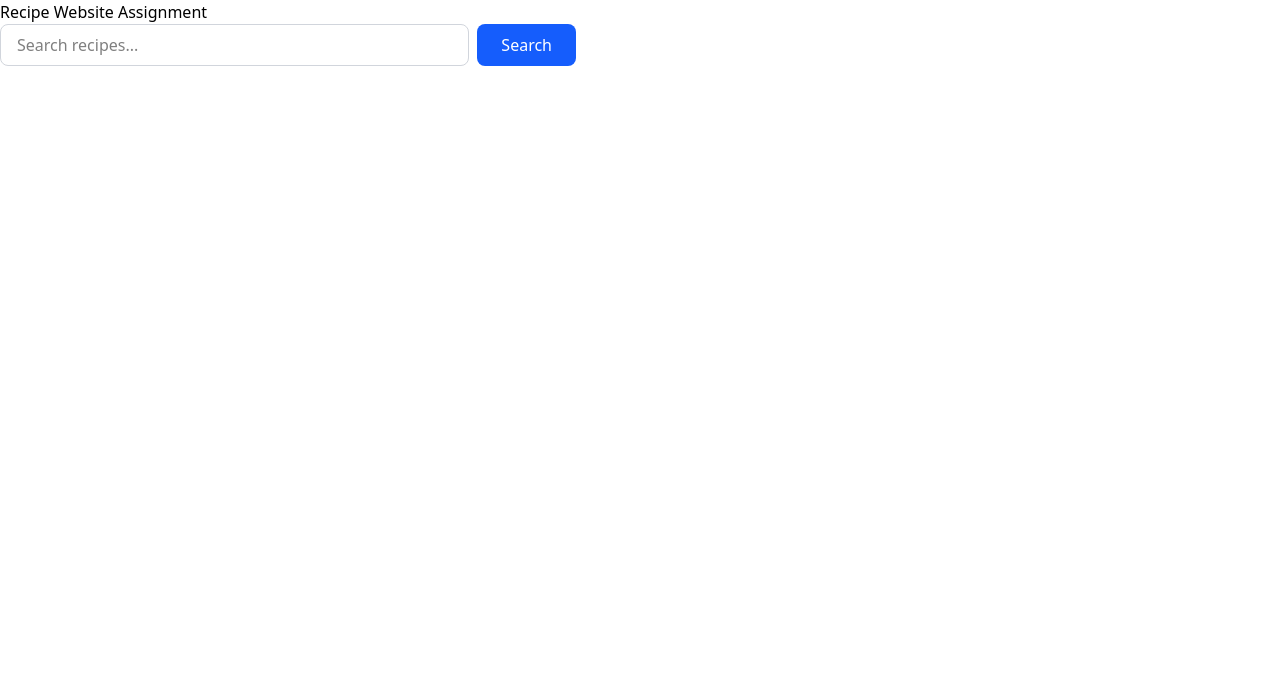
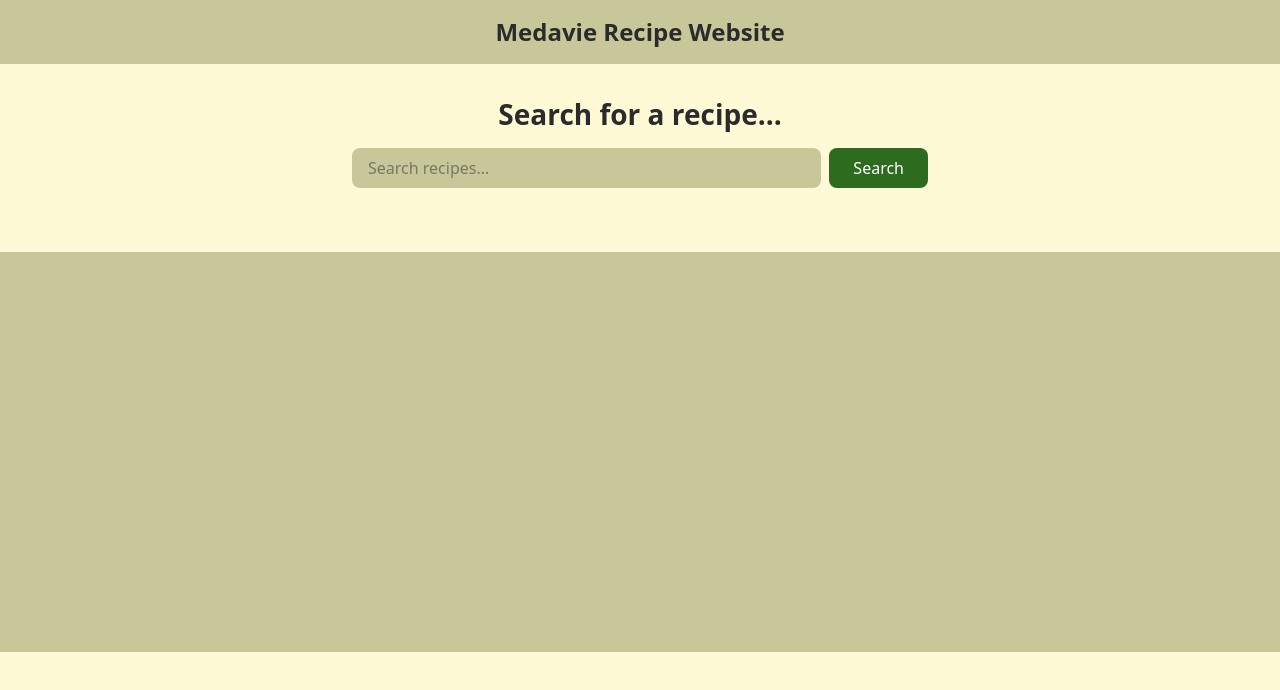
Before and after one commit to naterino/Recipe-Website-Assignment, a Vue app: page / in a window 1280 px wide. Shown: the top 690 px of the page. Built offline with nearby package versions, Linux system fonts and the light colour scheme.

Commit message:
Search styling and functionality

```diff
--- a/index.html
+++ b/index.html
@@ -1,10 +1,10 @@
-<!DOCTYPE html>
+<!doctype html>
 <html lang="">
   <head>
-    <meta charset="UTF-8">
-    <link rel="icon" href="/favicon.ico">
-    <meta name="viewport" content="width=device-width, initial-scale=1.0">
-    <title>Vite App</title>
+    <meta charset="UTF-8" />
+    <link rel="icon" href="/favicon.ico" />
+    <meta name="viewport" content="width=device-width, initial-scale=1.0" />
+    <title>Medavie Recipe Website</title>
   </head>
   <body>
     <div id="app"></div>
--- a/src/App.vue
+++ b/src/App.vue
@@ -1,14 +1,15 @@
 <script setup></script>
 
 <template>
-  <header>Recipe Website Assignment</header>
-  <main>
+  <header class="text-center py-4 bg-(--color-bg-secondary)">
+    <RouterLink to="/" class="font-bold text-2xl">Medavie Recipe Website</RouterLink>
+  </header>
+  <main class="container">
     <RouterView v-slot="{ Component }">
       <KeepAlive include="HomePage">
         <component :is="Component" />
       </KeepAlive>
     </RouterView>
   </main>
+  <footer class="h-100 bg-(--color-bg-secondary)"></footer>
 </template>
-
-<style scoped></style>
--- a/src/assets/main.css
+++ b/src/assets/main.css
@@ -1 +1,69 @@
 @import 'tailwindcss';
+
+:root {
+  --color-primary: #c8502d;
+  --color-primary-hover: #a93f22;
+  --color-accent: #2d6b1e;
+  --color-accent-hover: #1e5214;
+  --color-text: #2b2b2b;
+  --color-text-light: #6b6b6b;
+  --color-bg: #fffad6;
+  --color-bg-secondary: #c7c799;
+  --color-border: #e0d5c1;
+  --color-error: #dc2626;
+
+  --radius: 8px;
+  --max-width: 1024px;
+}
+
+@utility container {
+  max-width: var(--max-width);
+  margin-inline: auto;
+  padding-inline: 1rem;
+}
+
+@layer base {
+  * {
+    margin: 0;
+    padding: 0;
+    box-sizing: border-box;
+  }
+
+  body {
+    font-family:
+      system-ui,
+      -apple-system,
+      sans-serif;
+    color: var(--color-text);
+    background-color: var(--color-bg);
+  }
+
+  a {
+    color: inherit;
+    text-decoration: none;
+  }
+
+  h1 {
+    font-size: 2.25rem;
+    font-weight: 700;
+    line-height: 1.2;
+  }
+
+  h2 {
+    font-size: 1.75rem;
+    font-weight: 600;
+    line-height: 1.3;
+  }
+
+  h3 {
+    font-size: 1.25rem;
+    font-weight: 600;
+    line-height: 1.4;
+  }
+
+  h4 {
+    font-size: 1rem;
+    font-weight: 600;
+    line-height: 1.5;
+  }
+}
--- /dev/null
+++ b/src/components/CuisineFilter.vue
@@ -0,0 +1,47 @@
+<template>
+  <h3>Filter by cuisine style</h3>
+  <select
+    :value="modelValue"
+    @change="$emit('update:modelValue', $event.target.value)"
+    class="bg-(--color-bg-secondary) p-2"
+  >
+    <option value="">All Cuisines</option>
+    <option v-for="c in cuisines" :key="c" :value="c">{{ c }}</option>
+  </select>
+</template>
+
+<script setup>
+defineProps({
+  modelValue: String,
+})
+defineEmits(['update:modelValue'])
+
+const cuisines = [
+  'African',
+  'Asian',
+  'American',
+  'British',
+  'Cajun',
+  'Caribbean',
+  'Chinese',
+  'European',
+  'French',
+  'German',
+  'Greek',
+  'Indian',
+  'Irish',
+  'Italian',
+  'Japanese',
+  'Jewish',
+  'Korean',
+  'Latin American',
+  'Mediterranean',
+  'Mexican',
+  'Middle Eastern',
+  'Nordic',
+  'Southern',
+  'Spanish',
+  'Thai',
+  'Vietnamese',
+]
+</script>
--- a/src/components/RecipeCard.vue
+++ b/src/components/RecipeCard.vue
@@ -1,8 +1,25 @@
 <template>
-  <article>
-    <RouterLink class="recipe-link" :to="`/recipe/${props.id}`"></RouterLink>
-    <img :src="props.image" :alt="props.title" width="312" height="231" />
-    <h2>{{ props.title }}</h2>
+  <article
+    class="flex flex-col md:flex-row relative group overflow-hidden bg-(--color-bg-secondary)"
+  >
+    <RouterLink class="absolute inset-0 z-10" :to="`/recipe/${props.id}`"></RouterLink>
+    <div class="overflow-hidden md:w-64 shrink-0">
+      <img
+        :src="props.image"
+        :alt="props.title"
+        width="312"
+        height="231"
+        class="w-full h-full object-cover transition-transform duration-300 group-hover:scale-110"
+      />
+    </div>
+    <div class="p-4">
+      <h2 class="text-lg font-semibold mb-2">{{ props.title }}</h2>
+      <p
+        v-if="props.summary"
+        class="text-sm text-(--color-text-light) line-clamp-3"
+        v-html="props.summary"
+      ></p>
+    </div>
   </article>
 </template>
 
@@ -11,19 +28,6 @@ const props = defineProps({
   id: String,
   title: String,
   image: String,
+  summary: String,
 })
 </script>
-
-<style scoped>
-article {
-  position: relative;
-  display: flex;
-  flex-direction: column;
-}
-
-.recipe-link {
-  position: absolute;
-  inset: 0;
-  z-index: 10;
-}
-</style>
--- a/src/components/SearchBar.vue
+++ b/src/components/SearchBar.vue
@@ -5,9 +5,12 @@
       :value="modelValue"
       @input="$emit('update:modelValue', $event.target.value)"
       placeholder="Search recipes..."
-      class="flex-1 px-4 py-2 border border-gray-300 rounded-lg focus:outline-none focus:ring-2 focus:ring-blue-500"
+      class="flex-1 px-4 py-2 bg-(--color-bg-secondary) rounded-lg focus:outline-none focus:ring-2 focus:ring-(--color-accent)"
     />
-    <button type="submit" class="px-6 py-2 bg-blue-600 text-white rounded-lg hover:bg-blue-700">
+    <button
+      type="submit"
+      class="px-6 py-2 bg-(--color-accent) text-white rounded-lg hover:bg-(--color-accent-hover)"
+    >
       Search
     </button>
   </form>
--- a/src/composables/useRecipeSearch.js
+++ b/src/composables/useRecipeSearch.js
@@ -1,18 +1,26 @@
-import { ref, onMounted } from 'vue'
+import { ref } from 'vue'
 import { searchRecipes } from '@/services/api'
 
 export function useRecipeSearch() {
   const results = ref([])
+  const totalResults = ref(0)
+  const hasSearched = ref(false)
   const query = ref('')
-  const loading = ref(true)
+  const loading = ref(false)
+  const cuisine = ref(null)
   const error = ref(null)
 
   async function search() {
+    loading.value = true
+    error.value = null
     try {
       const data = await searchRecipes({
-        query: query.value
+        query: query.value,
+        cuisine: cuisine.value
       })
       results.value = data.results
+      totalResults.value = data.totalResults
+      hasSearched.value = true
     } catch (e) {
       error.value = e.message
     } finally {
@@ -20,5 +28,9 @@ export function useRecipeSearch() {
     }
   }
 
-  return { query, results, loading, error, search }
+  function applyFilter() {
+    search()
+  }
+
+  return { query, cuisine, hasSearched, results, totalResults, loading, error, search, applyFilter }
 }
--- a/src/pages/HomePage.vue
+++ b/src/pages/HomePage.vue
@@ -1,12 +1,19 @@
 <template>
-  <SearchBar v-model="query" @search="search" />
-  <section v-if="results.length">
+  <section class="my-8 flex flex-col items-center">
+    <h2 class="mb-4">Search for a recipe...</h2>
+    <SearchBar v-model="query" @search="search" class="mb-8" />
+  </section>
+
+  <section v-if="hasSearched" class="flex flex-col gap-4 mb-4">
+    <p>Found {{ totalResults }} recipes.</p>
+    <CuisineFilter v-model="cuisine" @update:modelValue="search" />
     <RecipeCard
       v-for="result in results"
       :key="result.id"
       :title="result.title"
       :id="result.id"
       :image="result.image"
+      :summary="result.summary"
     />
   </section>
 </template>
@@ -15,8 +22,10 @@
 import SearchBar from '@/components/SearchBar.vue'
 import RecipeCard from '@/components/RecipeCard.vue'
 import { useRecipeSearch } from '@/composables/useRecipeSearch'
+import CuisineFilter from '@/components/CuisineFilter.vue'
 
 defineOptions({ name: 'HomePage' })
 
-const { query, results, loading, error, search } = useRecipeSearch()
+const { query, cuisine, results, hasSearched, totalResults, loading, error, search } =
+  useRecipeSearch()
 </script>
--- a/src/services/api.js
+++ b/src/services/api.js
@@ -26,5 +26,5 @@ export function getRecipeById(id) {
 }
 
 export function searchRecipes({ query, cuisine, number = 5, offset = 0 }) {
-  return request('/recipes/complexSearch', { query, cuisine, number, offset })
+  return request('/recipes/complexSearch', { query, cuisine, number, offset, addRecipeInformation: true })
 }
```
